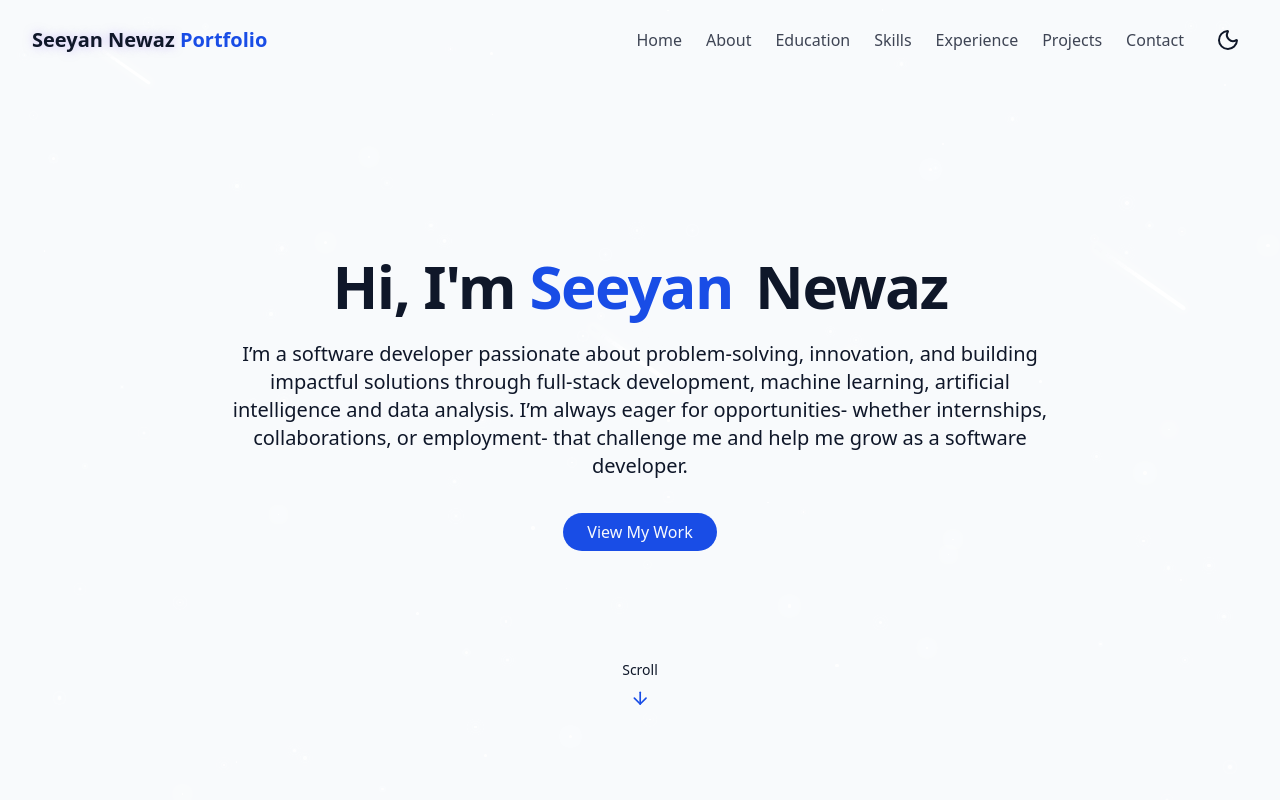
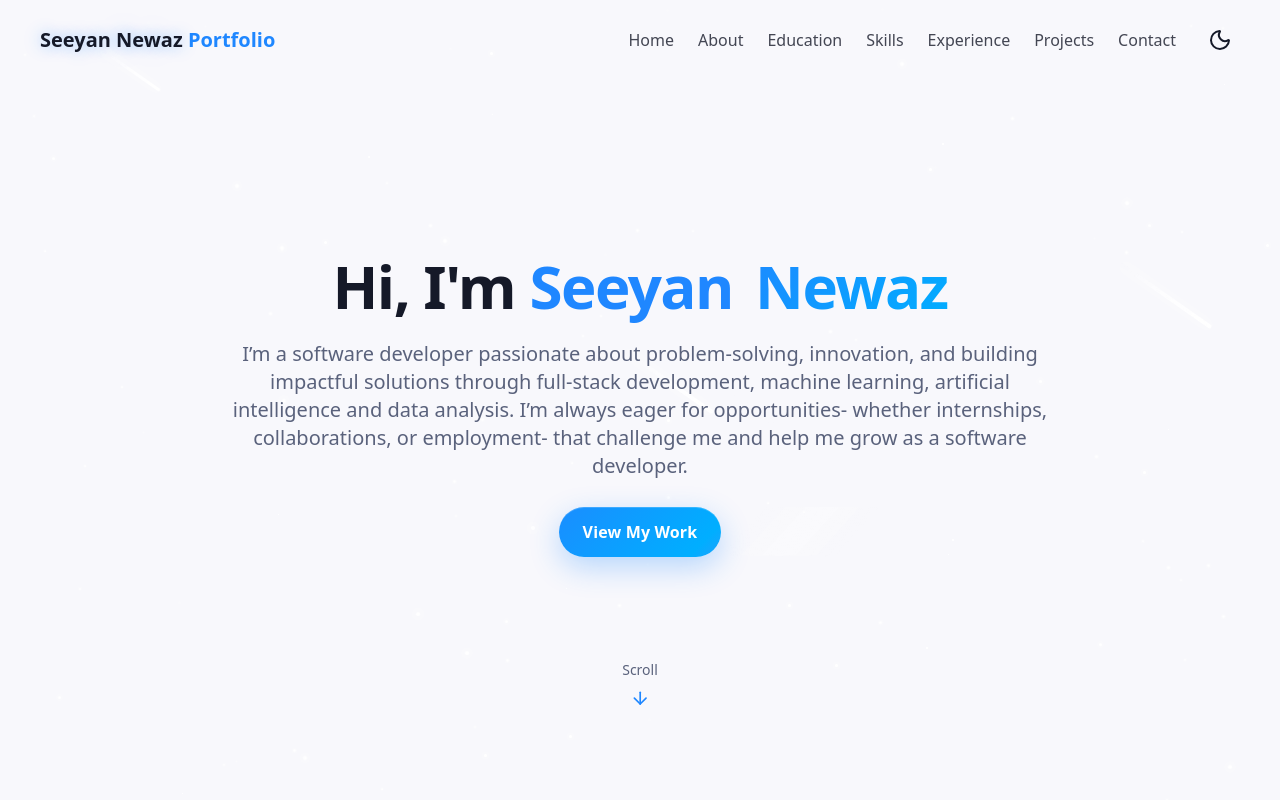
Before and after one commit to seeyannewaz/Portfolio, a React (Vite) app: page / in a window 1280 px wide. Shown: the top 800 px of the page. Built offline with nearby package versions, Linux system fonts and the light colour scheme.

Commit message:
Made appearance changes

```diff
--- a/src/components/AboutSection.jsx
+++ b/src/components/AboutSection.jsx
@@ -80,7 +80,7 @@ export const AboutSection = () => {
                 aria-label="Portrait of Seeyan Newaz"
               >
                 {/* 3D frame behind */}
-                <div className="absolute inset-0 rounded-xl bg-gradient-to-br from-primary/80 via-secondary/80 to-primary/60 shadow-2xl translate-x-5 translate-y-5"></div>
+                <div className="absolute inset-0 rounded-xl bg-gradient-to-br from-primary/80 via-secondary/80 to-primary/60 shadow-2xl translate-x-4 translate-y-4"></div>
 
                 {/* Image */}
                 <img
--- a/src/components/EducationSection.jsx
+++ b/src/components/EducationSection.jsx
@@ -35,7 +35,7 @@ export const EducationSection = () => {
           {/* Top row: School + location | Dates */}
           <div className="flex flex-col md:flex-row md:items-start md:justify-between gap-2 md:gap-4 mb-2">
             <h3 className="text-lg md:text-xl font-extrabold">
-              The University of Texas at Dallas, Richardson, TX
+              The University of Texas at Dallas (Richardson, TX)
             </h3>
             <p className="text-sm font-semibold text-primary mt-1">
               Aug 2022 – May 2026
--- a/src/index.css
+++ b/src/index.css
@@ -9,86 +9,198 @@
   --color-primary-foreground: hsl(var(--primary-foreground));
 
   --color-card: hsl(var(--card));
+  --color-card-foreground: hsl(var(--card-foreground));
+
+  --color-muted: hsl(var(--muted));
+  --color-muted-foreground: hsl(var(--muted-foreground));
+
+  --color-accent: hsl(var(--accent));
+  --color-accent-foreground: hsl(var(--accent-foreground));
+
+  --color-ring: hsl(var(--ring));
 
   --animate-float: float 6s ease-in-out infinite;
   --animate-pulse-subtle: pulse-subtle 4s ease-in-out infinite;
-  --animate-fade-in: fade-in 0.7s ease-out forwards;
-  --animate-fade-in-delay-1: fade-in 0.7s ease-out 0.2s forwards;
-  --animate-fade-in-delay-2: fade-in 0.7s ease-out 0.4s forwards;
-  --animate-fade-in-delay-3: fade-in 0.7s ease-out 0.6s forwards;
-  --animate-fade-in-delay-4: fade-in 0.7s ease-out 0.8s forwards;
+  --animate-fade-in: fade-in 0.8s ease-out forwards;
+  --animate-fade-in-delay-1: fade-in 0.8s ease-out 0.15s forwards;
+  --animate-fade-in-delay-2: fade-in 0.8s ease-out 0.3s forwards;
+  --animate-fade-in-delay-3: fade-in 0.8s ease-out 0.45s forwards;
+  --animate-fade-in-delay-4: fade-in 0.8s ease-out 0.6s forwards;
   --animate-meteor: meteor 5s linear infinite;
+  --animate-gradient-shift: gradient-shift 14s ease infinite;
+  --animate-blob: blob 14s ease-in-out infinite;
+  --animate-shine: shine 2.2s linear infinite;
+  --animate-tilt: tilt 10s ease-in-out infinite;
 
   @keyframes float {
+
     0%,
     100% {
-      transform: translateY(0);
+      transform: translateY(0px);
     }
+
     50% {
-      transform: translateY(-10px);
+      transform: translateY(-12px);
     }
   }
+
   @keyframes pulse-subtle {
+
     0%,
     100% {
       opacity: 1;
+      transform: scale(1);
     }
+
     50% {
-      opacity: 0.8;
+      opacity: 0.88;
+      transform: scale(1.015);
     }
   }
+
   @keyframes fade-in {
     from {
       opacity: 0;
-      transform: translateY(20px);
+      transform: translateY(26px) scale(0.985);
+      filter: blur(8px);
     }
+
     to {
       opacity: 1;
-      transform: translateY(0);
+      transform: translateY(0) scale(1);
+      filter: blur(0);
     }
   }
+
   @keyframes meteor {
     0% {
       transform: rotate(215deg) translateX(0);
+      opacity: 0;
+    }
+
+    10% {
       opacity: 1;
     }
+
     70% {
       opacity: 1;
     }
+
     100% {
-      transform: rotate(215deg) translateX(-500px);
+      transform: rotate(215deg) translateX(-560px);
       opacity: 0;
+    }
+  }
+
+  @keyframes gradient-shift {
+    0% {
+      background-position: 0% 50%;
+    }
+
+    50% {
+      background-position: 100% 50%;
+    }
+
+    100% {
+      background-position: 0% 50%;
+    }
+  }
+
+  @keyframes blob {
+
+    0%,
+    100% {
+      transform: translate(0, 0) scale(1);
+    }
+
+    25% {
+      transform: translate(22px, -18px) scale(1.08);
+    }
+
+    50% {
+      transform: translate(-12px, 14px) scale(0.96);
+    }
+
+    75% {
+      transform: translate(18px, 10px) scale(1.04);
+    }
+  }
+
+  @keyframes shine {
+    0% {
+      transform: translateX(-140%) skewX(-18deg);
+    }
+
+    100% {
+      transform: translateX(220%) skewX(-18deg);
+    }
+  }
+
+  @keyframes tilt {
+
+    0%,
+    100% {
+      transform: rotate(0deg);
+    }
+
+    25% {
+      transform: rotate(0.6deg);
+    }
+
+    75% {
+      transform: rotate(-0.6deg);
     }
   }
 }
 
 @layer base {
   :root {
-    --background: 210 40% 98%;
-    --foreground: 222 47% 11%;
+    --background: 232 45% 98%;
+    --foreground: 228 32% 12%;
 
     --card: 0 0% 100%;
+    --card-foreground: 228 32% 12%;
 
-    --primary: 225 80% 50%;
-    --primary-foreground: 210 40% 98%;
+    --primary: 212 100% 56%;
+    --primary-foreground: 0 0% 100%;
 
-    --border: 214 32% 91%;
+    --muted: 228 35% 95%;
+    --muted-foreground: 226 16% 42%;
+
+    --accent: 199 100% 50%;
+    --accent-foreground: 228 32% 12%;
+
+    --border: 228 28% 88%;
+    --ring: 212 100% 56%;
   }
 
   .dark {
-    --background: 222 47% 4%;
-    --foreground: 213 31% 91%;
+    --background: 232 42% 7%;
+    --foreground: 220 25% 93%;
 
-    --card: 222 47% 8%;
+    --card: 232 32% 10%;
+    --card-foreground: 220 25% 93%;
 
-    --primary: 225 85% 60%;
-    --primary-foreground: 213 31% 91%;
+    --primary: 210 100% 64%;
+    --primary-foreground: 0 0% 100%;
 
-    --border: 217 33% 20%;
+    --muted: 230 24% 15%;
+    --muted-foreground: 222 14% 70%;
+
+    --accent: 195 100% 58%;
+    --accent-foreground: 232 42% 7%;
+
+    --border: 228 22% 20%;
+    --ring: 210 100% 64%;
   }
 
   * {
     @apply border-border;
+  }
+
+  *::selection {
+    background: hsl(var(--primary) / 0.22);
+    color: hsl(var(--foreground));
   }
 
   html {
@@ -98,60 +210,336 @@
   body {
     @apply bg-background text-foreground transition-colors duration-300;
     font-feature-settings: "rlig" 1, "calt" 1;
+    min-height: 100vh;
+    background-image:
+      radial-gradient(circle at 15% 20%, hsl(var(--primary) / 0.16), transparent 26%),
+      radial-gradient(circle at 85% 15%, hsl(var(--accent) / 0.14), transparent 24%),
+      radial-gradient(circle at 50% 78%, hsl(280 90% 65% / 0.1), transparent 26%),
+      linear-gradient(135deg, hsl(var(--background)), hsl(230 42% 96%));
+    background-attachment: fixed;
+    overflow-x: hidden;
+  }
+
+  .dark body {
+    background-image:
+      radial-gradient(circle at 18% 18%, hsl(var(--primary) / 0.2), transparent 24%),
+      radial-gradient(circle at 82% 16%, hsl(var(--accent) / 0.16), transparent 22%),
+      radial-gradient(circle at 50% 78%, hsl(280 100% 72% / 0.12), transparent 26%),
+      linear-gradient(135deg, hsl(var(--background)), hsl(230 38% 9%));
+  }
+
+  body::before {
+    content: "";
+    position: fixed;
+    inset: 0;
+    pointer-events: none;
+    opacity: 0.45;
+    background-image:
+      linear-gradient(hsl(var(--border) / 0.18) 1px, transparent 1px),
+      linear-gradient(90deg, hsl(var(--border) / 0.18) 1px, transparent 1px);
+    background-size: 42px 42px;
+    mask-image: radial-gradient(circle at center, black 35%, transparent 95%);
+    z-index: -1;
+  }
+
+  a,
+  button {
+    transition:
+      transform 0.25s ease,
+      box-shadow 0.25s ease,
+      background-color 0.25s ease,
+      border-color 0.25s ease,
+      color 0.25s ease,
+      opacity 0.25s ease;
+  }
+
+  button {
+    cursor: pointer;
+  }
+
+  :focus-visible {
+    outline: 2px solid hsl(var(--ring) / 0.55);
+    outline-offset: 3px;
+  }
+
+  ::-webkit-scrollbar {
+    width: 10px;
+    height: 10px;
+  }
+
+  ::-webkit-scrollbar-track {
+    background: hsl(var(--background));
+  }
+
+  ::-webkit-scrollbar-thumb {
+    background: linear-gradient(to bottom,
+        hsl(var(--primary) / 0.85),
+        hsl(var(--accent) / 0.85));
+    border-radius: 999px;
+    border: 2px solid hsl(var(--background));
+  }
+
+  ::-webkit-scrollbar-thumb:hover {
+    background: linear-gradient(to bottom,
+        hsl(var(--primary)),
+        hsl(var(--accent)));
   }
 }
 
 @utility container {
   margin-inline: auto;
-  padding-inline: 2rem;
+  padding-inline: 1.25rem;
 
-  @media (width >= 640px) {
+  @media (width >=640px) {
     max-width: 640px;
+    padding-inline: 1.5rem;
   }
-  @media (width >= 768px) {
+
+  @media (width >=768px) {
     max-width: 768px;
+    padding-inline: 2rem;
   }
-  @media (width >= 1024px) {
-    max-width: 1024px;
+
+  @media (width >=1024px) {
+    max-width: 1120px;
+    padding-inline: 2rem;
   }
-  @media (width >= 1280px) {
+
+  @media (width >=1280px) {
     max-width: 1280px;
+    padding-inline: 2.5rem;
   }
-  @media (width >= 1400px) {
-    max-width: 1400px;
+
+  @media (width >=1536px) {
+    max-width: 1440px;
+    padding-inline: 3rem;
   }
 }
 
 @utility text-glow {
-  @apply relative;
-  text-shadow: 0 0 10px rgba(167, 139, 250, 0.5);
+  position: relative;
+  text-shadow:
+    0 0 16px hsl(var(--primary) / 0.45),
+    0 0 36px hsl(var(--accent) / 0.2);
+}
+
+@utility text-gradient {
+  background: linear-gradient(135deg,
+      hsl(var(--primary)),
+      hsl(var(--accent)),
+      hsl(285 85% 68%));
+  background-size: 200% 200%;
+  -webkit-background-clip: text;
+  background-clip: text;
+  color: transparent;
+  animation: gradient-shift 10s ease infinite;
 }
 
 @utility card-hover {
-  @apply transition-transform duration-300 hover:scale-[1.02] hover:shadow-lg;
+  transition:
+    transform 0.35s ease,
+    box-shadow 0.35s ease,
+    border-color 0.35s ease,
+    background-color 0.35s ease;
+  transform-style: preserve-3d;
+}
+
+@utility card-hover {
+  &:hover {
+    transform: translateY(-8px) scale(1.02);
+    box-shadow:
+      0 20px 40px hsl(var(--foreground) / 0.08),
+      0 0 0 1px hsl(var(--primary) / 0.12);
+  }
+}
+
+@utility glass-card {
+  background: linear-gradient(180deg,
+      hsl(var(--card) / 0.72),
+      hsl(var(--card) / 0.5));
+  backdrop-filter: blur(18px);
+  -webkit-backdrop-filter: blur(18px);
+  border: 1px solid hsl(var(--border) / 0.7);
+  box-shadow:
+    0 10px 30px hsl(var(--foreground) / 0.06),
+    inset 0 1px 0 hsl(0 0% 100% / 0.08);
 }
 
 @utility gradient-border {
-  @apply relative rounded-md;
-  background: linear-gradient(to right, hsl(var(--card)), hsl(var(--card)));
-  background-clip: padding-box;
+  position: relative;
+  border-radius: 1rem;
   border: 1px solid transparent;
+  background:
+    linear-gradient(hsl(var(--card) / 0.92), hsl(var(--card) / 0.82)) padding-box,
+    linear-gradient(135deg,
+      hsl(var(--primary) / 0.7),
+      hsl(var(--accent) / 0.7),
+      hsl(285 85% 68% / 0.7)) border-box;
+  box-shadow: 0 10px 28px hsl(var(--foreground) / 0.06);
 }
 
 @utility cosmic-button {
-  @apply px-6 py-2 rounded-full bg-primary text-primary-foreground font-medium
-         transition-all duration-300 hover:shadow-[0_0_10px_rgba(139,92,246,0.5)]
-         hover:scale-105 active:scale-95;
+  position: relative;
+  overflow: hidden;
+  padding: 0.85rem 1.5rem;
+  border-radius: 9999px;
+  color: hsl(var(--primary-foreground));
+  font-weight: 700;
+  letter-spacing: 0.01em;
+  background: linear-gradient(135deg,
+      hsl(var(--primary)),
+      hsl(var(--accent)),
+      hsl(280 85% 66%));
+  background-size: 200% 200%;
+  box-shadow:
+    0 10px 30px hsl(var(--primary) / 0.3),
+    inset 0 1px 0 hsl(0 0% 100% / 0.18);
+  animation: gradient-shift 8s ease infinite;
+}
+
+@utility cosmic-button {
+  &::before {
+    content: "";
+    position: absolute;
+    inset: 0;
+    background: linear-gradient(120deg,
+        transparent 20%,
+        hsl(0 0% 100% / 0.35) 50%,
+        transparent 80%);
+    transform: translateX(-140%) skewX(-18deg);
+    animation: shine 2.6s linear infinite;
+    pointer-events: none;
+  }
+
+  &:hover {
+    transform: translateY(-3px) scale(1.03);
+    box-shadow:
+      0 18px 40px hsl(var(--primary) / 0.38),
+      0 0 20px hsl(var(--accent) / 0.22);
+  }
+
+  &:active {
+    transform: translateY(0) scale(0.98);
+  }
+}
+
+@utility outline-button {
+  padding: 0.85rem 1.5rem;
+  border-radius: 9999px;
+  border: 1px solid hsl(var(--border));
+  background: hsl(var(--card) / 0.55);
+  backdrop-filter: blur(10px);
+  -webkit-backdrop-filter: blur(10px);
+  color: hsl(var(--foreground));
+  font-weight: 600;
+  box-shadow: inset 0 1px 0 hsl(0 0% 100% / 0.06);
+}
+
+@utility outline-button {
+  &:hover {
+    transform: translateY(-2px);
+    border-color: hsl(var(--primary) / 0.5);
+    box-shadow:
+      0 12px 28px hsl(var(--foreground) / 0.07),
+      0 0 0 4px hsl(var(--primary) / 0.08);
+  }
+}
+
+@utility section-glow {
+  position: relative;
+  isolation: isolate;
+}
+
+@utility section-glow {
+  &::before {
+    content: "";
+    position: absolute;
+    inset: -2px;
+    z-index: -1;
+    border-radius: inherit;
+    background: radial-gradient(circle at top,
+        hsl(var(--primary) / 0.18),
+        transparent 48%);
+    filter: blur(24px);
+  }
 }
 
 @utility star {
-  @apply absolute rounded-full bg-white;
-  box-shadow: 0 0 10px 2px rgba(255, 255, 255, 0.4);
+  position: absolute;
+  border-radius: 9999px;
+  background: white;
+  box-shadow:
+    0 0 12px 2px rgba(255, 255, 255, 0.65),
+    0 0 24px 6px rgba(255, 255, 255, 0.22);
 }
 
 @utility meteor {
-  @apply absolute bg-linear-to-r from-white via-white to-transparent rounded-full;
-  box-shadow: 0 0 10px 5px rgba(255, 255, 255, 0.3);
+  position: absolute;
+  border-radius: 9999px;
+  background: linear-gradient(to right,
+      rgba(255, 255, 255, 1),
+      rgba(255, 255, 255, 0.72),
+      transparent);
+  box-shadow: 0 0 14px 6px rgba(255, 255, 255, 0.22);
+}
+
+@utility animated-blob {
+  animation: blob 14s ease-in-out infinite;
+  filter: blur(8px);
+}
+
+@utility interactive-panel {
+  position: relative;
+  overflow: hidden;
+  border-radius: 1.5rem;
+  border: 1px solid hsl(var(--border) / 0.7);
+  background:
+    linear-gradient(180deg, hsl(var(--card) / 0.8), hsl(var(--card) / 0.56));
+  backdrop-filter: blur(18px);
+  -webkit-backdrop-filter: blur(18px);
+  box-shadow:
+    0 18px 40px hsl(var(--foreground) / 0.07),
+    inset 0 1px 0 hsl(0 0% 100% / 0.08);
+}
+
+@utility interactive-panel {
+  &::before {
+    content: "";
+    position: absolute;
+    inset: -1px;
+    background: linear-gradient(135deg,
+        hsl(var(--primary) / 0.16),
+        transparent 35%,
+        hsl(var(--accent) / 0.16));
+    opacity: 0;
+    transition: opacity 0.35s ease;
+    pointer-events: none;
+  }
+
+  &:hover::before {
+    opacity: 1;
+  }
+}
+
+@utility noise-overlay {
+  position: relative;
+}
+
+@utility noise-overlay {
+  &::after {
+    content: "";
+    position: absolute;
+    inset: 0;
+    pointer-events: none;
+    opacity: 0.06;
+    mix-blend-mode: soft-light;
+    background-image:
+      radial-gradient(circle at 20% 20%, white 0.7px, transparent 0.8px),
+      radial-gradient(circle at 80% 30%, white 0.7px, transparent 0.8px),
+      radial-gradient(circle at 40% 70%, white 0.7px, transparent 0.8px),
+      radial-gradient(circle at 60% 50%, white 0.7px, transparent 0.8px);
+    background-size: 18px 18px;
+  }
 }
 
 #root {
@@ -159,4 +547,5 @@
   margin: 0 auto;
   padding: 0;
   text-align: center;
+  isolation: isolate;
 }
```
